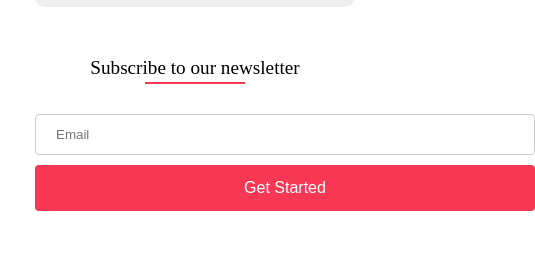
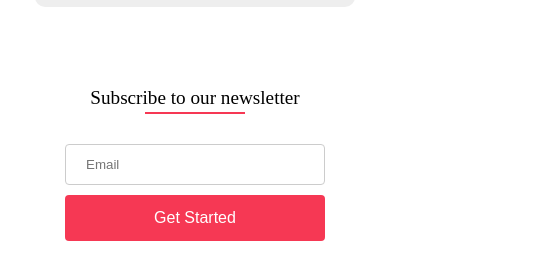
Before and after one commit to oliverTuesta/productLandingPage, a plain HTML site: page index.html in a window 390 px wide. Shown: the part 5142-5422 px from the top of the page, 535 px wide, since content can reach past the window. Drawn offline with Linux system fonts and the light colour scheme.

Commit message:
feat: add responsive design to form

```diff
--- a/style.css
+++ b/style.css
@@ -223,6 +223,7 @@ h3 {
 form {
     text-align: center;
     width: 100%;
+    padding: 30px;
 }
 
 input {
@@ -242,7 +243,7 @@ label {
     justify-content: space-between;
 }
 
-#submit {
+.btn {
     background-color: #f63854;
     color: white;
     padding: 14px 20px;
@@ -312,4 +313,8 @@ label {
         width: 100%;
         margin: 20px auto;
     }
+    form input,
+    .btn {
+        width: 100%;
+    }
 }
```
